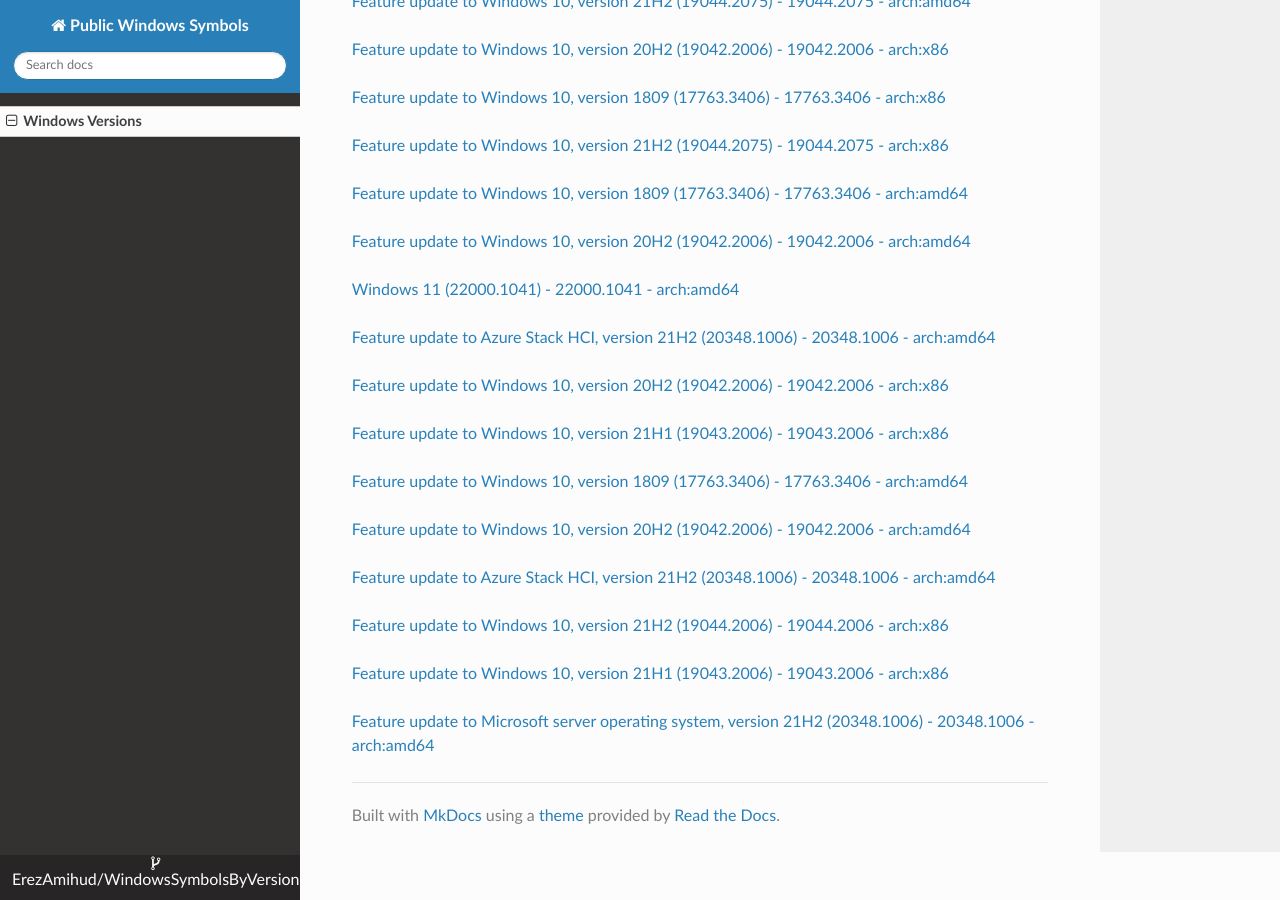
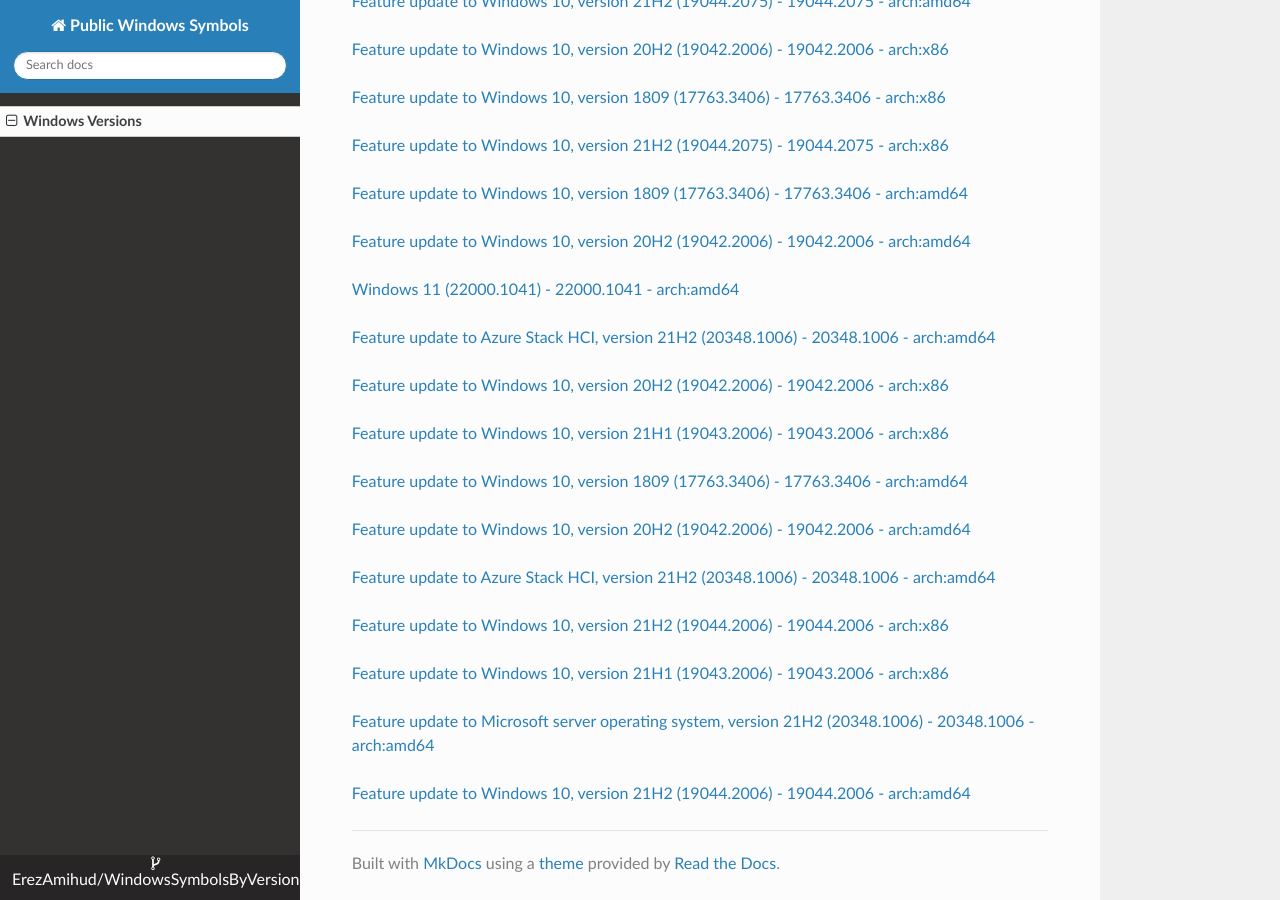
Before and after one commit to ErezAmihud/WindowsSymbolsByVersion, an MkDocs documentation site: the page built from docs/index.md, in a window 1280 px wide and 900 px high, scrolled down 52781 px. Built offline with MkDocs 1.6.1, drawn with Linux system fonts in a browser that asks for light colours; nearby versions of some CDN libraries.

Commit message:
Automated commit, add manifest for cd33017e-ae97-46d3-907b-5482191489a2

```diff
--- a/docs/index.md
+++ b/docs/index.md
@@ -3121,3 +3121,6 @@
 
 
 [Feature update to Microsoft server operating system, version 21H2 (20348.1006) - 20348.1006 - arch:amd64](https://github.com/ErezAmihud/WindowsSymbolsByVersion/blob/main/manifests/c7fba430-ffdd-4a0e-990c-8aab7cbb96cf.manifest)
+
+
+[Feature update to Windows 10, version 21H2 (19044.2006) - 19044.2006 - arch:amd64](https://github.com/ErezAmihud/WindowsSymbolsByVersion/blob/main/manifests/cd33017e-ae97-46d3-907b-5482191489a2.manifest)
```
Also changed, not shown: process_builds.json (+1 -1 lines), 1 other file.
